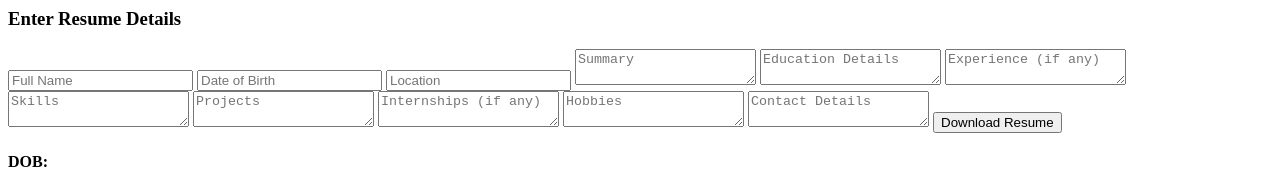
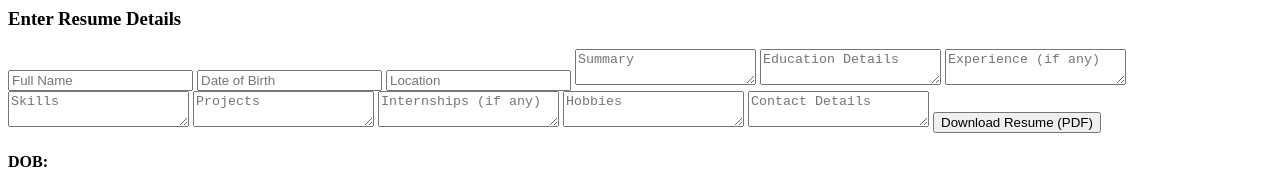
Before and after one commit to naveenellisetty24/resume-website, a plain HTML site: page index.html in a window 1280 px wide. Shown: the top 184 px of the page. Drawn offline with Linux system fonts and the light colour scheme.

Commit message:
Update index.html

```diff
--- a/index.html
+++ b/index.html
@@ -15,7 +15,7 @@
     <textarea id="hobbies" placeholder="Hobbies" onkeyup="updateResume()"></textarea>
     <textarea id="contact" placeholder="Contact Details" onkeyup="updateResume()"></textarea>
 
-    <button onclick="downloadResume()">Download Resume</button>
+    <button onclick="downloadResume()">Download Resume (PDF)</button>
   </div>
 
   <!-- RESUME PREVIEW -->
```
